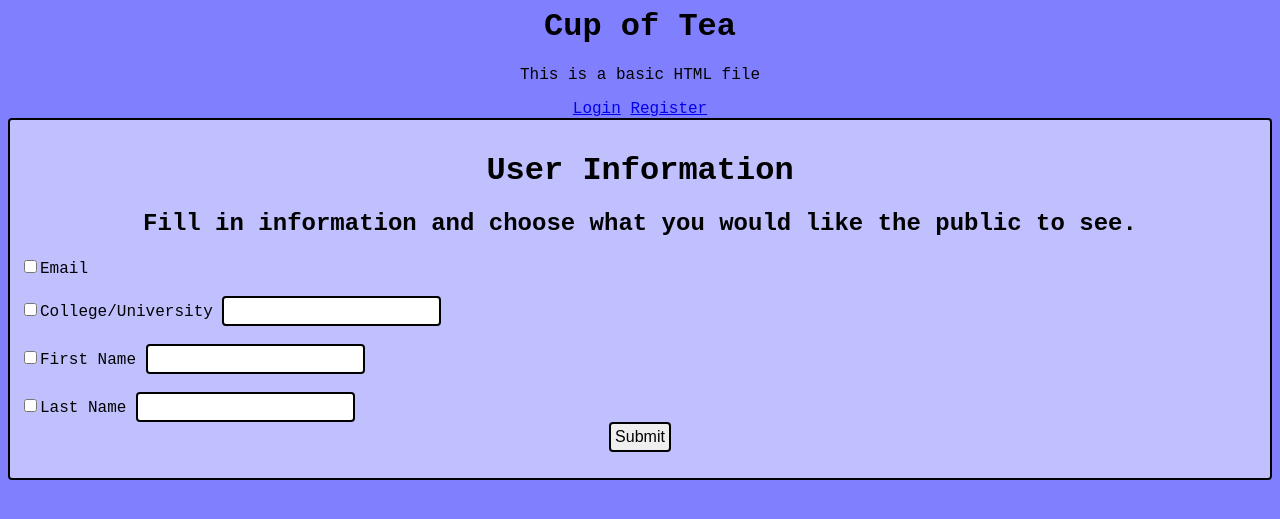
After one commit to rileyborgard/Cup-of-Tea, a Node project: template functions/views/editprofile.hbs in a window 1280 px wide. The commit adds this page. Shown: the top 519 px of the page. Run offline with Node 20 templates, Linux system fonts and the light colour scheme; the template is opened without the code that fills it, so the values that code supplies are empty.

Commit message:
Can't add new attributes to profile

```diff
--- /dev/null
+++ b/functions/views/editprofile.hbs
@@ -0,0 +1,19 @@
+<center>
+    <h1>User Information</h1>
+    <h2>Fill in information and choose what you would like the public to see.</h2>
+</center>
+<left>
+    <form method="post" action="/postprofile/">
+        <input type="checkbox" name=emailShow>Email</input>
+        {{user.email}}<br><br>
+        <input type="checkbox" name=schoolShow>College/University</input>
+        <input type="text" name=school</input><br><br>
+        <input type="checkbox" name=firstNameShow>First Name</input>
+        <input type="text" name=firstName></input><br><br>
+        <input type="checkbox" name=lastNameShow>Last Name</input>
+        <input type="text" name=lastName></input>
+        <center>
+            <input type="submit" value="Submit">
+        </center>
+    </form>
+</left>
--- a/functions/views/profile.hbs
+++ b/functions/views/profile.hbs
@@ -1,4 +1,6 @@
 <h1>{{username}}</h1>
 {{#if email}}
     <p>Email: {{email}}</p>
+    <p>College/University: {{school}}</p>
+    <a href="/user/{{username}}/edit">Edit profile</a>
 {{/if}}
--- a/functions/views/register.hbs
+++ b/functions/views/register.hbs
@@ -8,6 +8,8 @@
         <input type="email" name="email" required><br><br>
         <label>Password</label><br>
         <input type="password" name="password" required><br><br>
+        <label>College/University</label><br>
+        <input type="text" name="school"><br><br>
         <input type="submit" value="Submit">
     </form>
     <p>Already have an account? <a href="/login/">Login here.</a></p>
--- a/package.json
+++ b/package.json
@@ -12,6 +12,7 @@
   "devDependencies": {},
   "scripts": {
     "test": "echo \"Error: no test specified\" && exit 1"
+    "lint": "./functions/node_modules/.bin/tslint -p tslint.json"
   },
   "author": "",
   "license": "ISC"
```
Also changed, not shown: database.rules.json (added, +7 -0 lines), functions/index.js (+40 -0 lines), functions/package.json (+9 -1 lines), functions/views/writecomment.hbs (added, +9 -0 lines), firebase.json, 5 other files.
